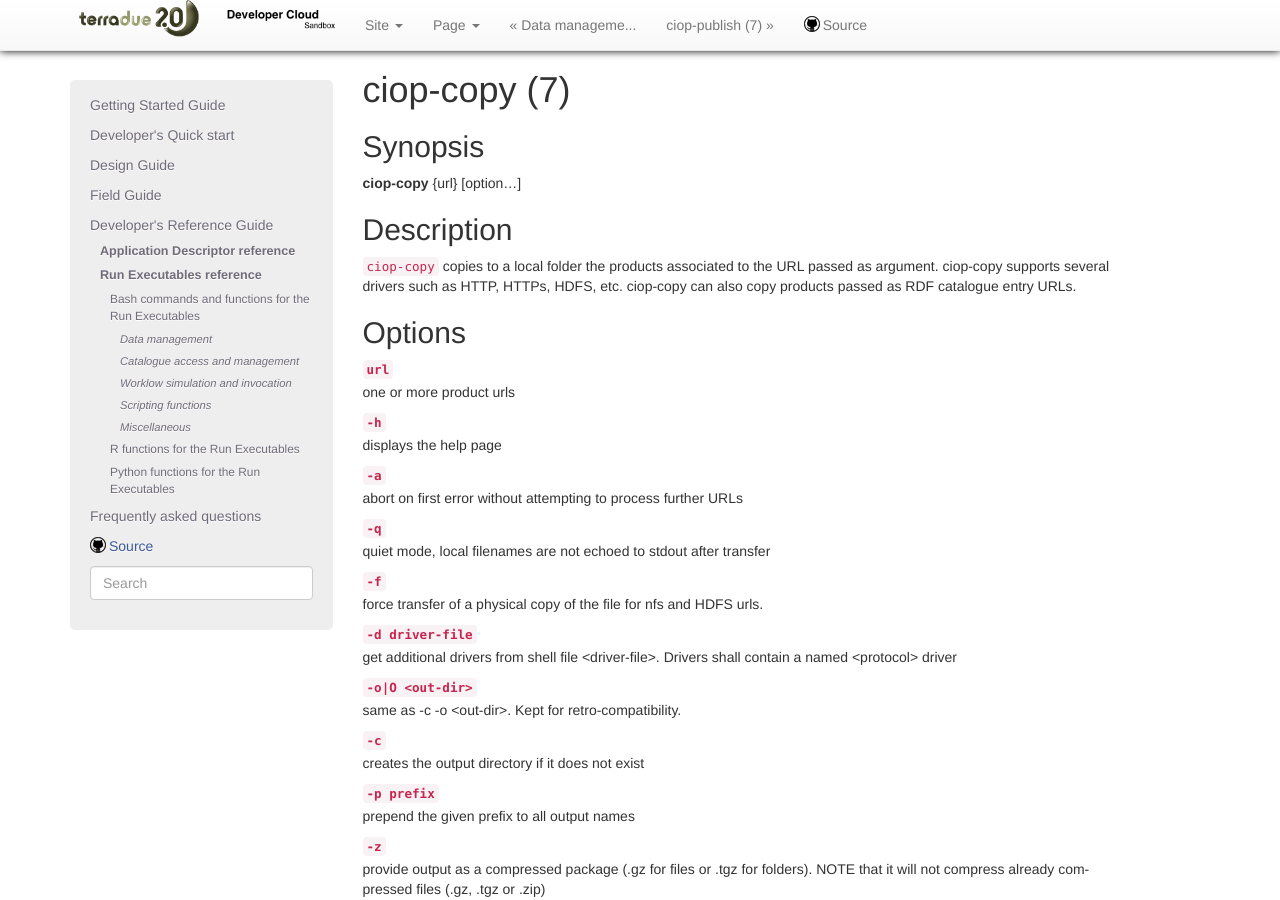
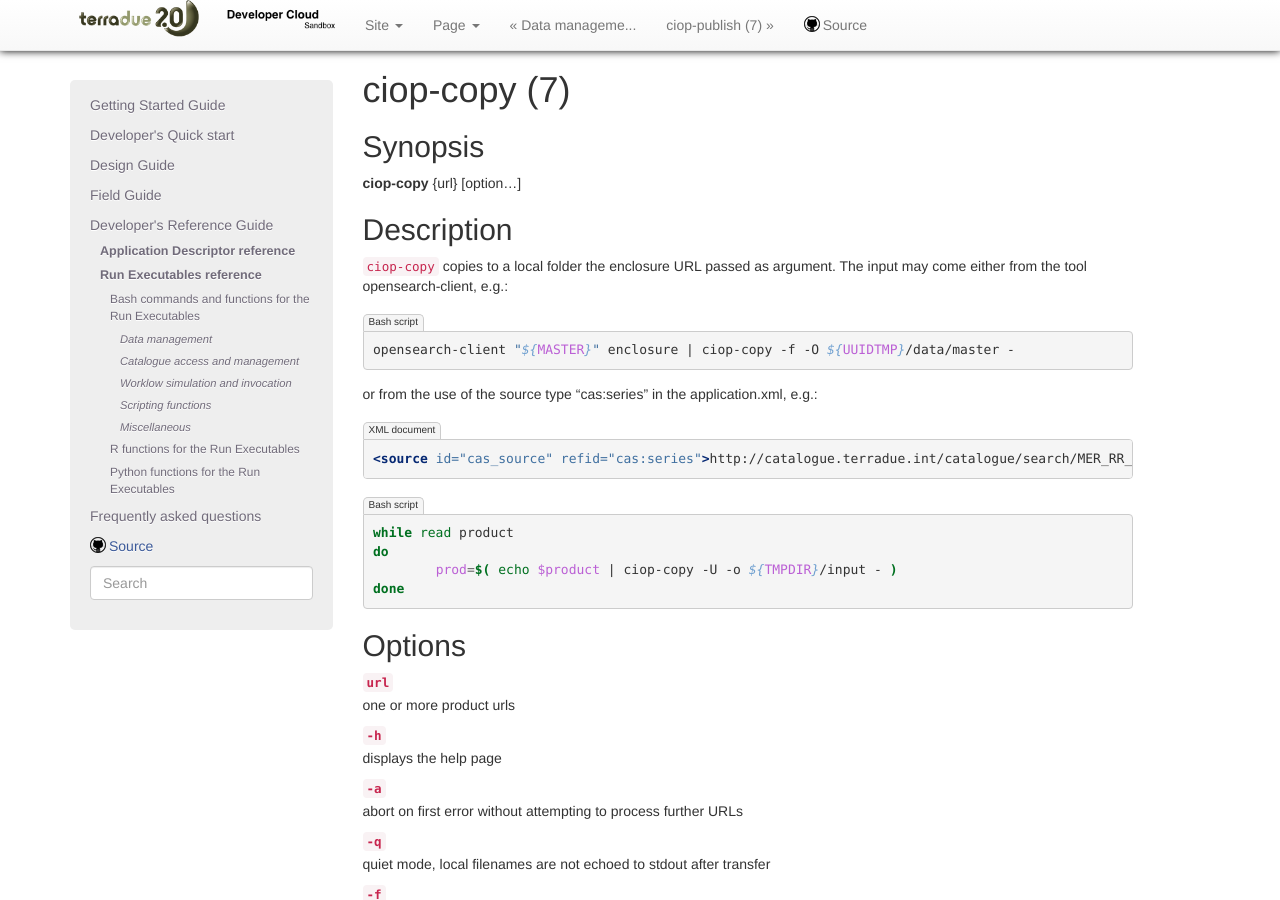
Before and after one commit to Terradue/doc-developer-sandbox, a Sphinx documentation site: the page built from source/reference/man/bash_commands_functions/data/ciop-copy.rst, in a window 1280 px wide and 900 px high. Built offline with Sphinx 7.4.7, drawn with Linux system fonts in a browser that asks for light colours; pages that are not in the unit, such as notebooks, are missing from menus; some of the changed text lies outside the part shown.

Commit message:
Working on #14203

```diff
--- a/source/reference/man/bash_commands_functions/data/ciop-copy.rst
+++ b/source/reference/man/bash_commands_functions/data/ciop-copy.rst
@@ -9,7 +9,24 @@ Synopsis
 Description
 -----------
 
-``ciop-copy`` copies to a local folder the products associated to the URL passed as argument. ciop-copy supports several drivers such as HTTP, HTTPs, HDFS, etc. ciop-copy can also copy products passed as RDF catalogue entry URLs.
+``ciop-copy`` copies to a local folder the enclosure URL passed as argument. The input may come either from the tool opensearch-client, e.g.:
+
+.. code-block:: bash
+
+	opensearch-client "${MASTER}" enclosure | ciop-copy -f -O ${UUIDTMP}/data/master -
+
+or from the use of the source type "cas:series" in the application.xml, e.g.:
+
+.. code-block:: xml
+
+	<source id="cas_source" refid="cas:series">http://catalogue.terradue.int/catalogue/search/MER_RR__1P/description</source>
+
+.. code-block:: bash
+
+	while read product
+	do
+		prod=$( echo $product | ciop-copy -U -o ${TMPDIR}/input - )
+	done
 
 Options
 -------
@@ -111,25 +128,6 @@ If the -a option is used, the exit code is set to the error code of the last URL
 
 * 1 resource pointed by input URL does not exist
 
-Examples
---------
-
-**Example 1**. Copy a product from the online resources included in the RDF catalogue entry URL (it requires ESA UM-SSO credentials)
-
-.. code-block:: bash
-
-    ciop-copy -o . http://eo-virtual-archive4.esa.int/search/ASA_IM__0P/ASA_IM__0CNPAM20080706_092427_000000162070_00079_33199_3531.N1/rdf
-
-**Example 2**. simple copy of an URL (master_url), the variable master_local_file will contain the value of the download file local path
-
-.. code-block:: bash
-
-    master_local_file=‘echo $master_url | ciop-copy -o $TMPDIR -‘
-
-See Also
---------
-
-:doc:`ciop-catcp <../catalogue/ciop-catcp>`
 
 Author
 ------
```
